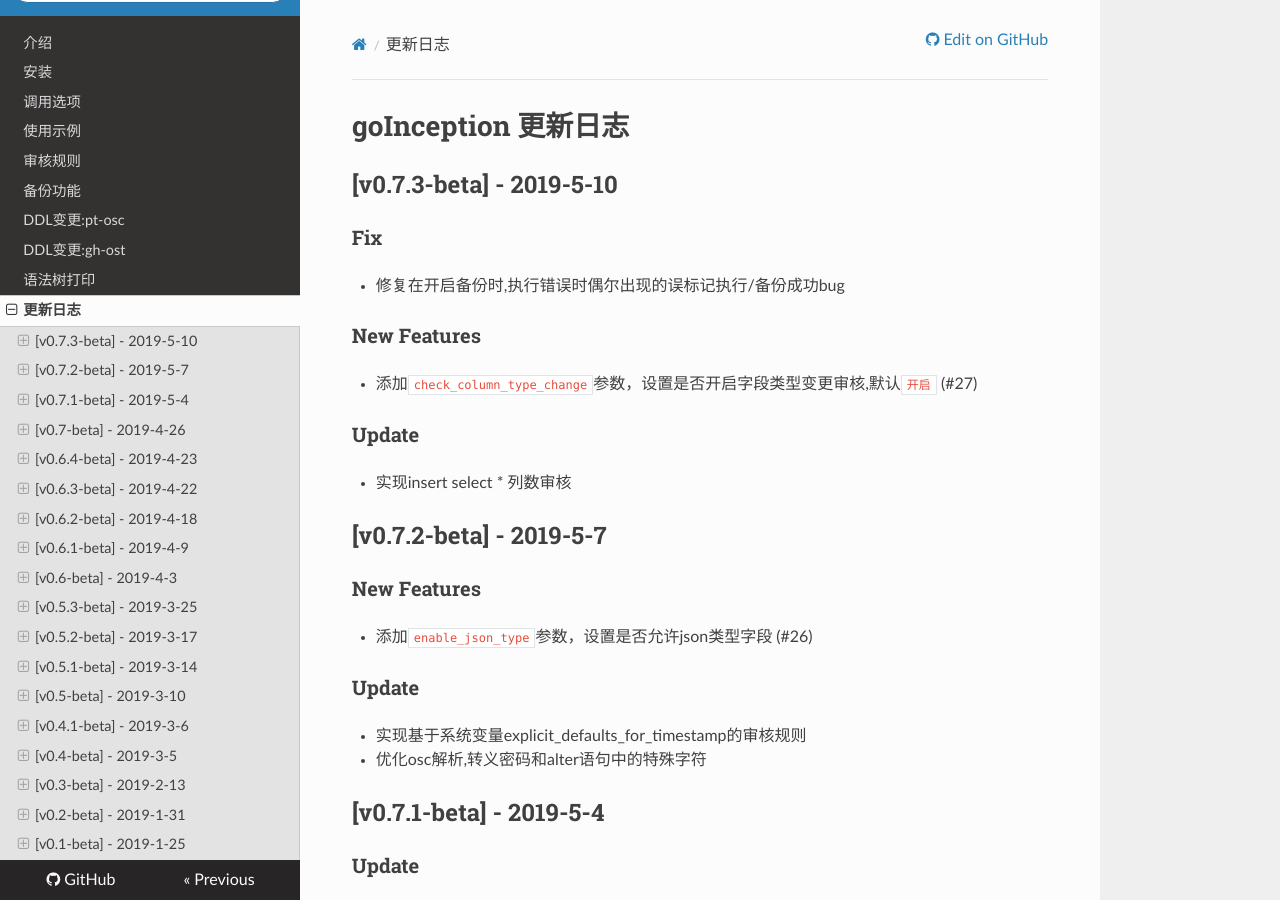
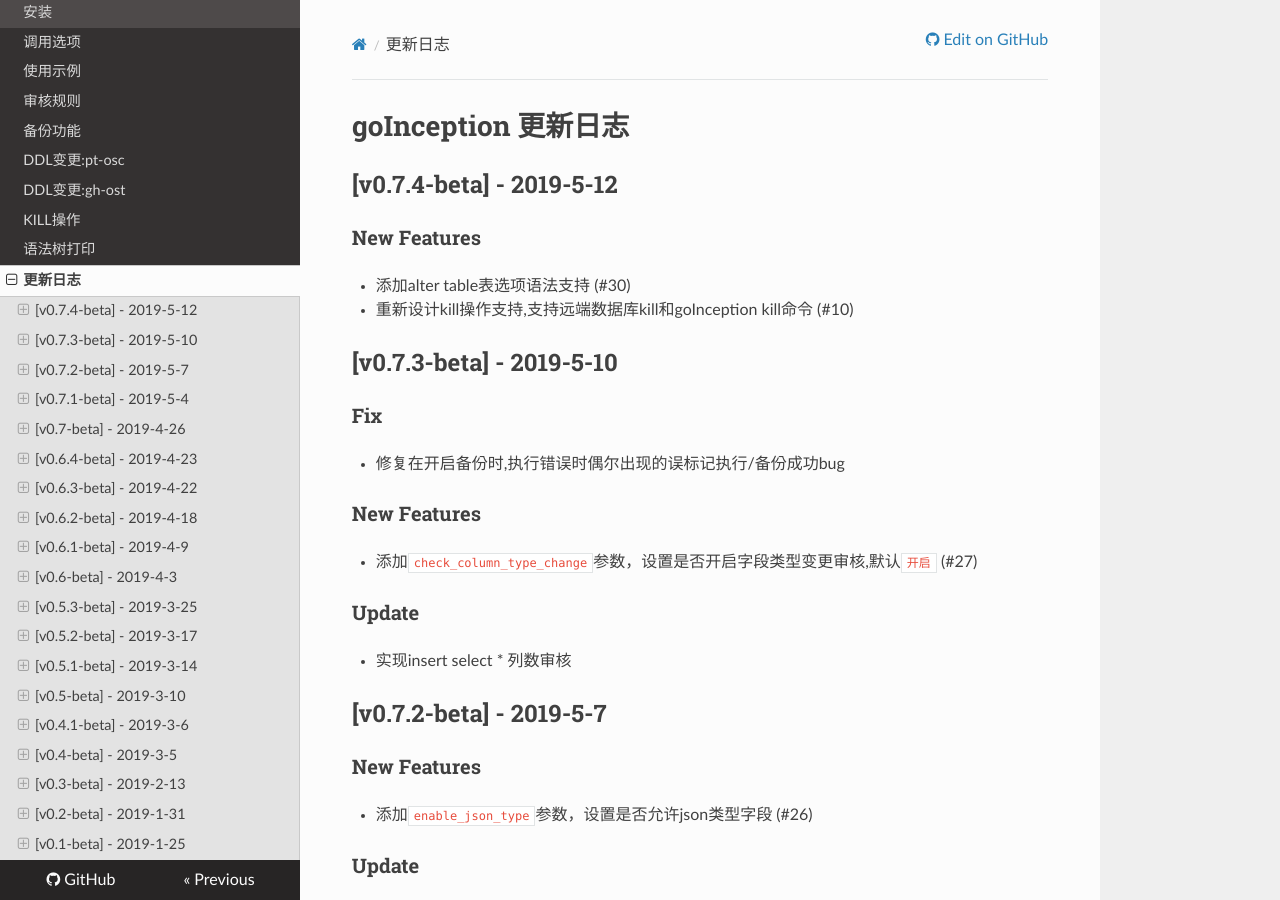
Before and after one commit to hanchuanchuan/goInception, an MkDocs documentation site: the page built from docs/changelog.md, in a window 1280 px wide and 900 px high. Built offline with MkDocs 1.6.1, drawn with Linux system fonts in a browser that asks for light colours; nearby versions of some CDN libraries.

Commit message:
release: v0.7.4

```diff
--- a/docs/changelog.md
+++ b/docs/changelog.md
@@ -1,4 +1,11 @@
 # goInception 更新日志
+
+
+## [v0.7.4-beta] - 2019-5-12
+
+### New Features
+* 添加alter table表选项语法支持 (#30)
+* 重新设计kill操作支持,支持远端数据库kill和goInception kill命令 (#10)
 
 
 ## [v0.7.3-beta] - 2019-5-10
--- a/mkdocs.yml
+++ b/mkdocs.yml
@@ -19,6 +19,7 @@
     - 备份功能: backup.md
     - DDL变更:pt-osc: osc.md
     - DDL变更:gh-ost: ghost.md
+    - KILL操作: kill_stmt.md
     - 语法树打印: tree.md
     - 更新日志: changelog.md
     # - About: about.md
```
